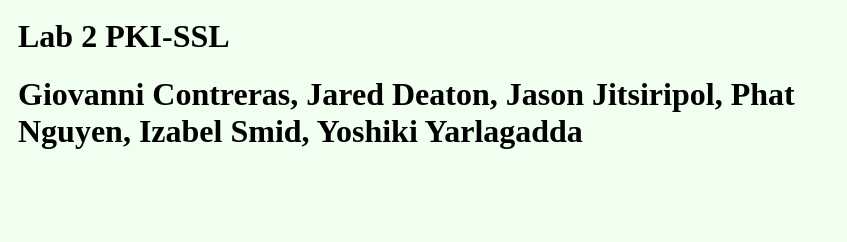
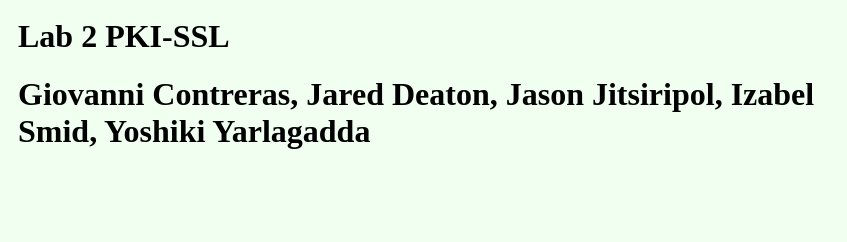
Before and after one commit to TheDeats/Group-5-Lab-2-PKI-SSL, a plain HTML site: page index.html in a window 1280 px wide. Shown: the part 126-368 px from the top of the page, 433-1280 px from the left. Drawn offline with Linux system fonts and the light colour scheme.

Commit message:
removed Phat Nguyen, seems they dropped

```diff
--- a/index.html
+++ b/index.html
@@ -17,7 +17,7 @@
       <td>
         <h1>Group 5</h1>
         <h1>Lab 2 PKI-SSL</h1>
-        <h1>Giovanni Contreras, Jared Deaton, Jason Jitsiripol, Phat Nguyen, Izabel Smid, Yoshiki Yarlagadda</h1>
+        <h1>Giovanni Contreras, Jared Deaton, Jason Jitsiripol, Izabel Smid, Yoshiki Yarlagadda</h1>
       </td>
     </tr>
   </table>
```
Also changed, not shown: 1 other file.
